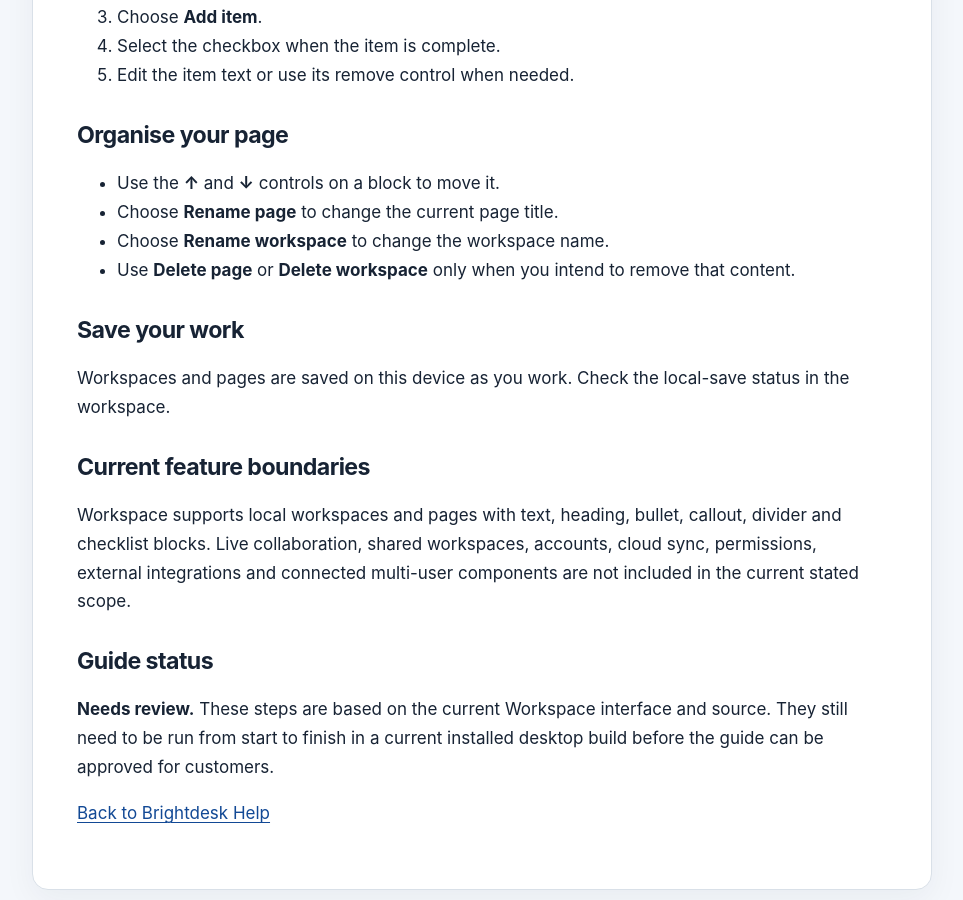
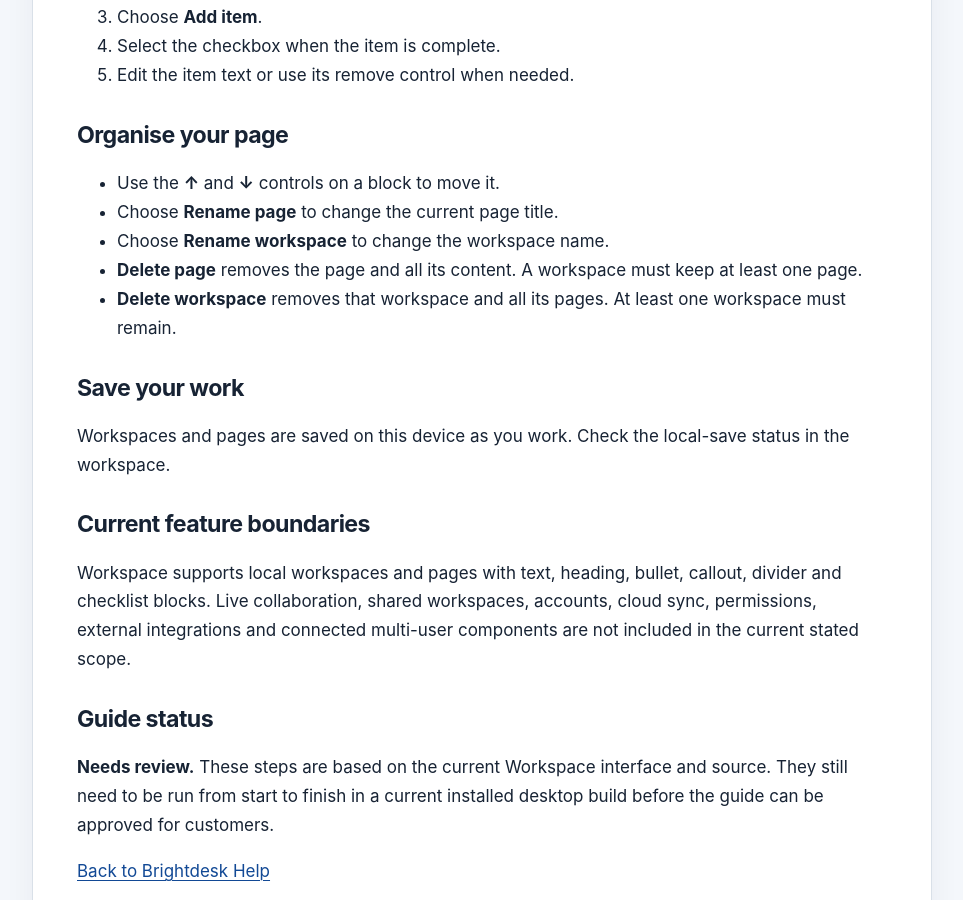
Before and after one commit to conz20/Brightdesk-Wiki, a Jekyll site: the page built from docs/products/workspace.md, in a window 1280 px wide and 900 px high, scrolled down 1137 px. Shown: the whole window, without its empty margins (158-1121 px from the left). Built offline with Jekyll 4.4.1, drawn with Linux system fonts in a browser that asks for light colours.

Commit message:
docs: clarify destructive actions and data retention

```diff
--- a/docs/products/workspace.md
+++ b/docs/products/workspace.md
@@ -47,7 +47,8 @@ Use **Find a page** to search page titles and page content.
 - Use the **↑** and **↓** controls on a block to move it.
 - Choose **Rename page** to change the current page title.
 - Choose **Rename workspace** to change the workspace name.
-- Use **Delete page** or **Delete workspace** only when you intend to remove that content.
+- **Delete page** removes the page and all its content. A workspace must keep at least one page.
+- **Delete workspace** removes that workspace and all its pages. At least one workspace must remain.
 
 ## Save your work
 
```
